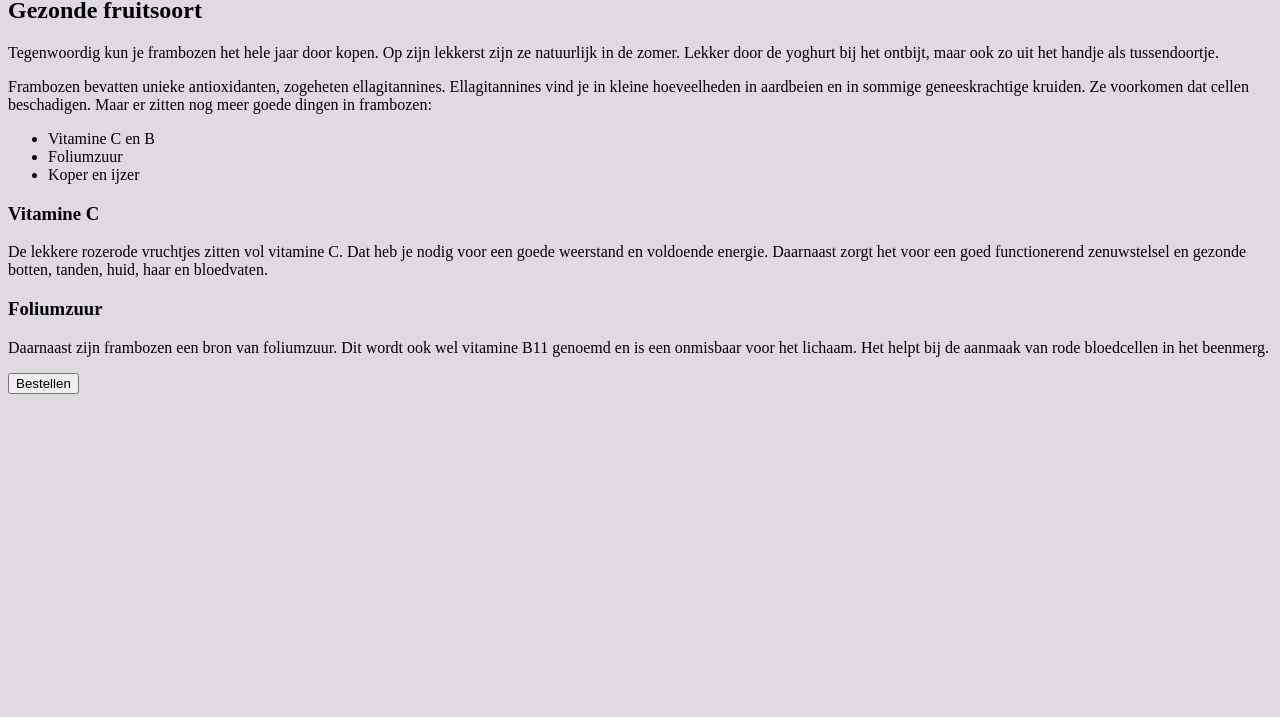
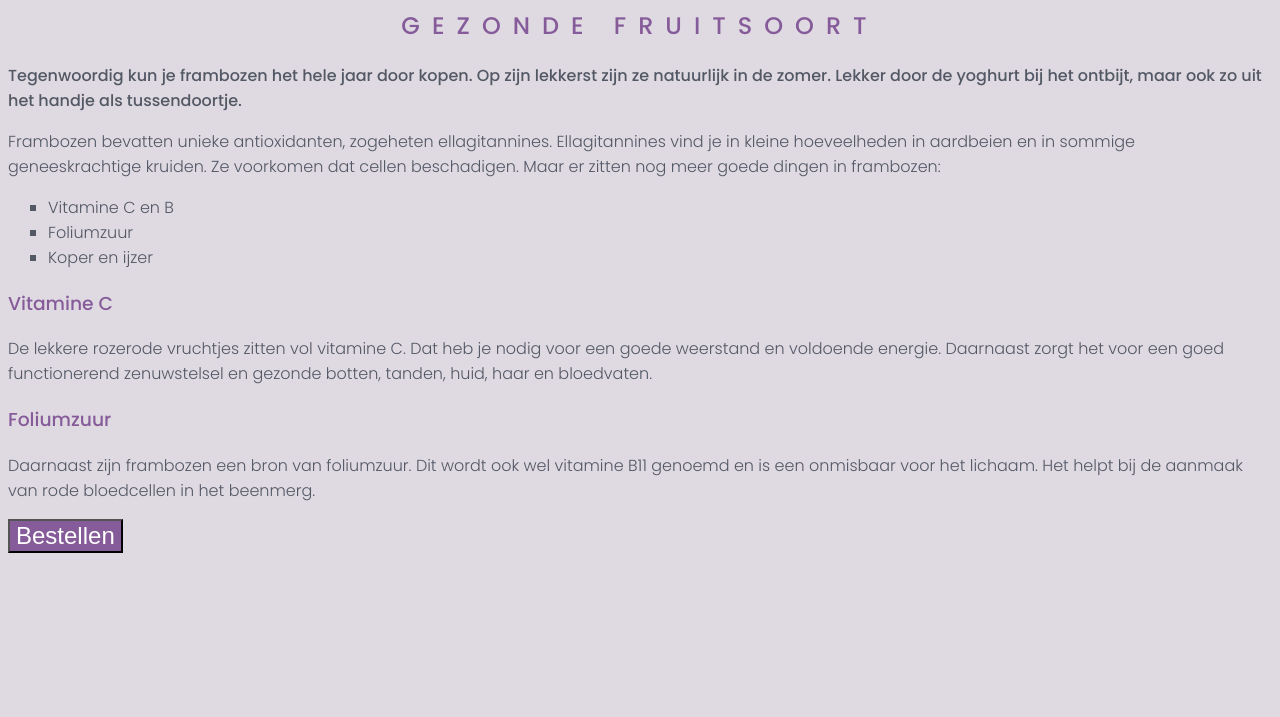
Before and after one commit to bjldenhaag/bjlubbers-novi-repo, a plain HTML site: page Frontend/frontend-css-frambozen-artikel/index.html in a window 1280 px wide. Shown: the part 83-800 px from the top of the page. Drawn offline with Linux system fonts and the light colour scheme.

Commit message:
Finish frontend html-css assignment frambozen artikel

```diff
--- a/Frontend/frontend-css-frambozen-artikel/index.html
+++ b/Frontend/frontend-css-frambozen-artikel/index.html
@@ -1,39 +1,47 @@
 <!DOCTYPE html>
 <html lang="nl">
+
     <head>
         <meta charset="UTF-8">
         <link rel="stylesheet" href="styles.css">
-    <title>EdHub opdracht - Frambozen artikel</title>
+        <title>EdHub opdracht - Frambozen artikel - by BJ Lubbers</title>
     </head>
+
     <body>
-<h1>Frambozen</h1>
-<h2>Gezonde fruitsoort</h2>
+        <h1 class="page-title">Frambozen</h1>
+        <h2 class="page-subtitle">Gezonde fruitsoort</h2>
 
-<p id="introduction">Tegenwoordig kun je frambozen het hele jaar door kopen. Op zijn lekkerst zijn ze natuurlijk in de
+        <p id="introduction">Tegenwoordig kun je frambozen het hele jaar door kopen. Op zijn lekkerst zijn ze natuurlijk
+            in de
             zomer. Lekker door de yoghurt bij het ontbijt, maar ook zo uit het handje als tussendoortje.
         </p>
-<p>Frambozen bevatten unieke antioxidanten, zogeheten ellagitannines. Ellagitannines vind je in kleine hoeveelheden in
-    aardbeien en in sommige geneeskrachtige kruiden. Ze voorkomen dat cellen beschadigen. Maar er zitten nog meer goede
+        <p>Frambozen bevatten unieke antioxidanten, zogeheten ellagitannines. Ellagitannines vind je in kleine
+            hoeveelheden in
+            aardbeien en in sommige geneeskrachtige kruiden. Ze voorkomen dat cellen beschadigen. Maar er zitten nog
+            meer goede
             dingen in frambozen:
         </p>
 
-<ul>
+        <ul class="vitamines-mineralen">
             <li>Vitamine C en B</li>
             <li>Foliumzuur</li>
             <li>Koper en ijzer</li>
         </ul>
 
-<h3>Vitamine C</h3>
-<p>De lekkere rozerode vruchtjes zitten vol vitamine C. Dat heb je nodig voor een goede weerstand en voldoende energie.
+        <h3 class="paragraph-title">Vitamine C</h3>
+        <p>De lekkere rozerode vruchtjes zitten vol vitamine C. Dat heb je nodig voor een goede weerstand en voldoende
+            energie.
             Daarnaast zorgt het voor een goed functionerend zenuwstelsel en gezonde botten, tanden, huid, haar en
             bloedvaten.
         </p>
 
-<h3>Foliumzuur</h3>
-<p>Daarnaast zijn frambozen een bron van foliumzuur. Dit wordt ook wel vitamine B11 genoemd en is een onmisbaar voor het
+        <h3 class="paragraph-title">Foliumzuur</h3>
+        <p>Daarnaast zijn frambozen een bron van foliumzuur. Dit wordt ook wel vitamine B11 genoemd en is een onmisbaar
+            voor het
             lichaam. Het helpt bij de aanmaak van rode bloedcellen in het beenmerg.
         </p>
 
-<button type="button">Bestellen</button>
+        <button class="button-order" type="button">Bestellen</button>
     </body>
+
 </html>
--- a/Frontend/frontend-css-frambozen-artikel/styles.css
+++ b/Frontend/frontend-css-frambozen-artikel/styles.css
@@ -1,3 +1,48 @@
+@import url('https://fonts.googleapis.com/css2?family=Poppins:wght@300;500&display=swap');
+
 body {
-  background-color: #DFD9E2;
+  color: hsl(223, 10%, 36%);
+  background-color: hsl(280, 13%, 87%);
+  font-family: 'Poppins', Arial, Helvetica, sans-serif;
+  font-weight: 300;
 }
+
+h1,
+h2,
+h3 {
+  font-weight: 500;
+  color: hsl(281, 26%, 48%);
+}
+
+h1,
+h2 {
+  text-align: center;
+}
+
+h1 {
+  text-decoration: underline;
+}
+
+h2 {
+  text-transform: uppercase;
+  letter-spacing: 12px;
+}
+
+#introduction {
+  font-weight: 500;
+}
+
+ul li {
+  color: hsl(223, 10%, 36%);
+  list-style-type: square;
+}
+
+button {
+  background-color: hsl(281, 26%, 48%);
+  color: white;
+  font-size: 24px;
+}
+
+button:hover {
+  background-color: hsl(223, 10%, 36%);
+}
```
Lines whose indentation alone changed are shown as unchanged.
